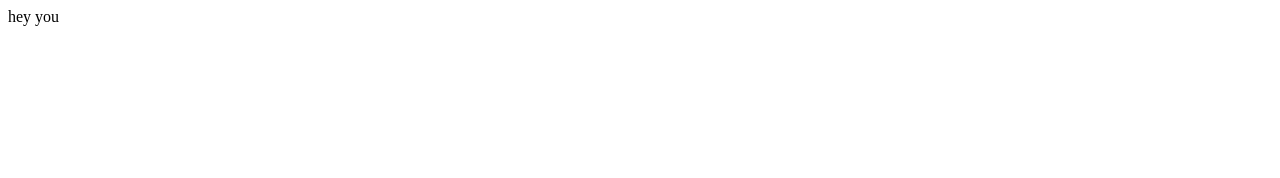
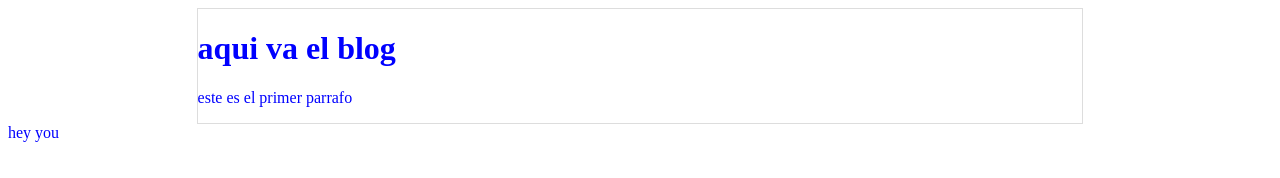
Before and after one commit to luigade/hyperblog-, a plain HTML site: page blogpost.html in a window 1280 px wide. Drawn offline with Linux system fonts and the light colour scheme; files that its build step writes are made by us from their sources.

Commit message:
commit master

```diff
--- a/blogpost.html
+++ b/blogpost.html
@@ -10,6 +10,12 @@
     <title>Document</title>
 </head>
 <body>
+    <div id = "container">
+        <div id= "post">
+            <h1>aqui va el blog</h1>
+            <p>este es el primer parrafo</p>
+        </div>
+    </div>
     hey you
 </body>
 </html>
--- a/estilos.css
+++ b/estilos.css
@@ -1,5 +1,21 @@
 body
 {
-    text-align: :center;
+    color:blue;
+    text-align: :left;
+    front-size: 16px;
     front-family: "Arial";
 }
+#container
+{
+    width: 70%;
+    padding: lem;
+    text-align: left;
+    border: 1px solid #DDD;
+    margin: 0 auto;
+
+}
+
+#container h1
+{
+ front-size: 20px
+}
```
